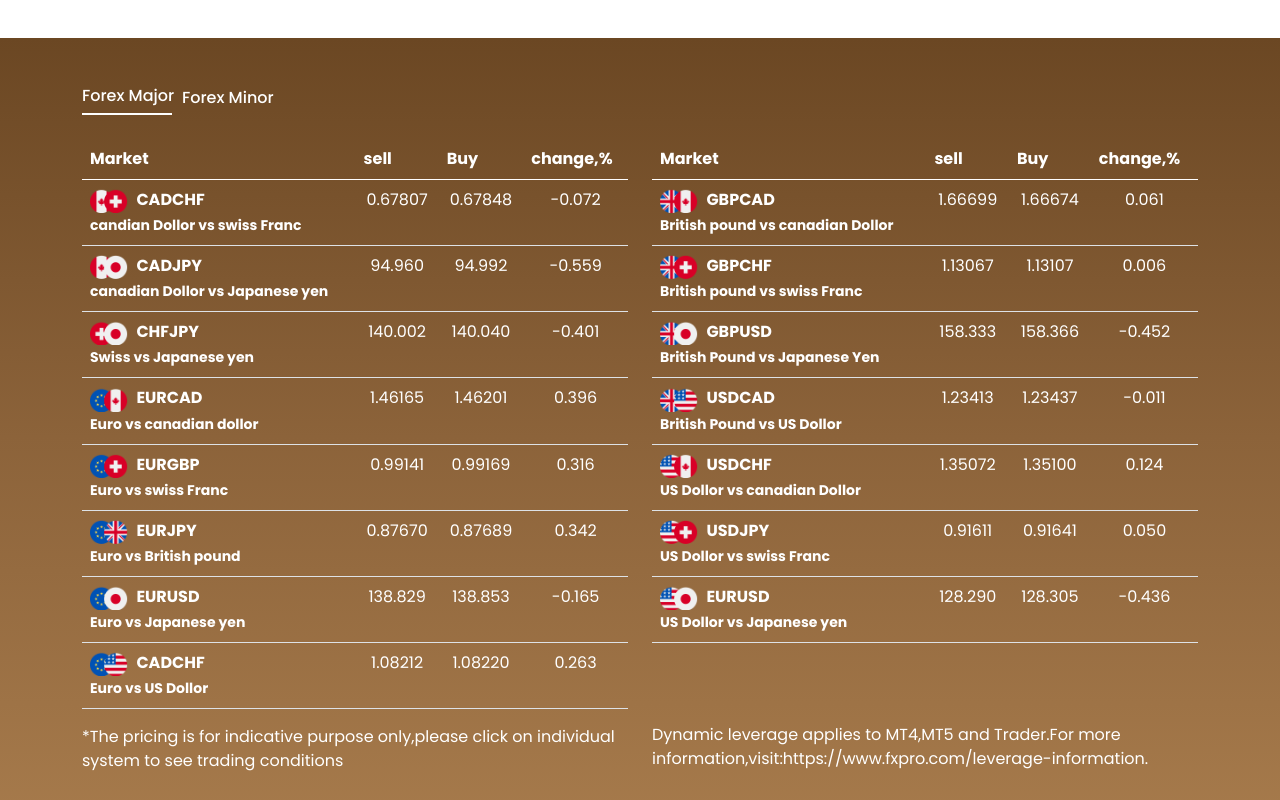
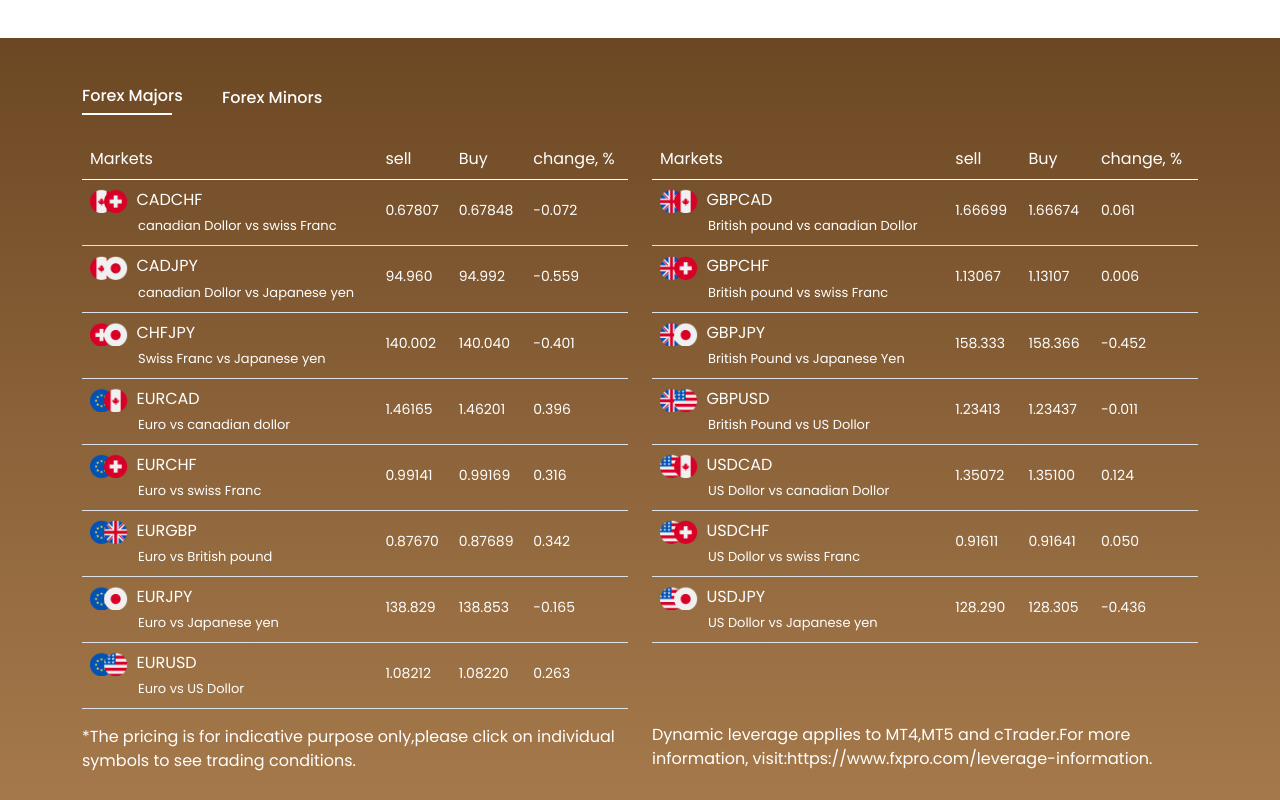
Before and after one commit to Janakalidasan/Demo11, a plain HTML site: page Market.html in a window 1280 px wide. Shown: the part 1060-1860 px from the top of the page. Drawn offline with nearby package versions, Linux system fonts and the light colour scheme.

Commit message:
market update

```diff
--- a/Assets/style.css
+++ b/Assets/style.css
@@ -498,10 +498,15 @@ height: 580px;
     }
     .vs{
         color: white;
+        margin-left: 48px;
+        font-weight: normal;
+        font-size: 13px;
     }
     tbody tr td {
         color: white;
-        text-align: center;
+        text-align: start;
+        padding-top: 20px !important;
+        font-size: 14px;
 
     }
 
@@ -511,10 +516,12 @@ height: 580px;
 
     tbody tr th {
         color: white;
+        font-weight: normal;
     }
 
     thead tr th {
         color: white;
+        font-weight: normal !important;
     }
 
     .tab {
@@ -525,7 +532,7 @@ height: 580px;
         margin-top: 80px;
     }
     .minor {
-        margin-left: 100px;
+        margin-left: 140px;
         margin-top: -35px;
         color: white;
     }.choos{
@@ -1407,7 +1414,12 @@ border: 2px solid rgb(184, 182, 182);
     }
     /*form*/
     @media (max-width:540px){
-
+        .vs {
+            color: white;
+            margin-left: 0px;
+            font-weight: normal;
+            font-size: 12px;
+        }
       .left-1 input[type="submit"] {
         margin-top: 28px;
         width: 120px;
--- a/Market.html
+++ b/Market.html
@@ -129,9 +129,9 @@
 
   <div class="container-fluid mt-5" style="background-image:linear-gradient(180deg,rgba(107, 71, 35, 1),rgba(140, 99, 58, 1),rgba(167, 123, 76, 1));">
     <div class="container py-5">
-      <h6 style="color: white;">Forex Major</h6>
+      <h6 style="color: white;">Forex Majors</h6>
       <h6 style="background-color: white;width: 90px;height: 2px;"></h6>
-      <h6 class="minor">Forex Minor</h6>
+      <h6 class="minor">Forex Minors</h6>
       <br>
      <div class="">
  <div class="row">
@@ -139,16 +139,16 @@
           <table class="table">
             <thead>
               <tr>
-                <th scope="col">Market</th>
+                <th scope="col">Markets</th>
                 <th scope="col">sell</th>
                 <th scope="col">Buy</th>
-                <th scope="col">change,%</th>
+                <th scope="col">change, %</th>
               </tr>
             </thead>
             <tbody>
               <tr>
                 <th scope="row"><img class="flag" src="Assets/img/Copy of div.png">CADCHF<br>
-                  <small class="vs">candian Dollor vs swiss Franc</small>
+                  <small class="vs">canadian Dollor vs swiss Franc</small>
                 </th>
                 <td>0.67807</td>
                 <td>0.67848</td>
@@ -164,7 +164,7 @@
               </tr>
               <tr>
                 <th scope="row"><img class="flag" src="Assets/img/Copy of div2.png">CHFJPY<br><small
-                    class="vs">Swiss vs Japanese yen</small></th>
+                    class="vs">Swiss Franc vs Japanese yen</small></th>
                 <td>140.002</td>
                 <td>140.040</td>
                 <td>-0.401</td>
@@ -177,28 +177,28 @@
                 <td>0.396</td>
               </tr>
               <tr>
-                <th scope="row"><img class="flag" src="Assets/img/Copy of div4.png">EURGBP<br><small
+                <th scope="row"><img class="flag" src="Assets/img/Copy of div4.png">EURCHF<br><small
                     class="vs">Euro vs swiss Franc</small></th>
                 <td>0.99141</td>
                 <td>0.99169</td>
                 <td>0.316</td>
               </tr>
               <tr>
-                <th scope="row"><img class="flag" src="Assets/img/Copy of div5.png">EURJPY<br><small
+                <th scope="row"><img class="flag" src="Assets/img/Copy of div5.png">EURGBP<br><small
                     class="vs">Euro vs British pound</small></th>
                 <td>0.87670</td>
                 <td>0.87689</td>
                 <td>0.342</td>
               </tr>
               <tr>
-                <th scope="row"><img class="flag" src="Assets/img/Copy of div6.png">EURUSD<br><small
+                <th scope="row"><img class="flag" src="Assets/img/Copy of div6.png">EURJPY<br><small
                     class="vs">Euro vs Japanese yen</small></th>
                 <td>138.829</td>
                 <td>138.853</td>
                 <td>-0.165</td>
               </tr>
               <tr>
-                <th scope="row"><img class="flag" src="Assets/img/Copy of div7.png">CADCHF<br><small
+                <th scope="row"><img class="flag" src="Assets/img/Copy of div7.png">EURUSD<br><small
                     class="vs">Euro vs US Dollor</small></th>
                 <td>1.08212</td>
                 <td>1.08220</td>
@@ -206,17 +206,18 @@
               </tr>
             </tbody>
           </table>
-          <P class="tab">*The pricing is for indicative purpose only,please click on individual system to see trading
-            conditions</P>
+          <P class="tab">*The pricing is for indicative purpose only,please click on individual
+            symbols to see trading
+            conditions.</P>
         </div>
         <div class="col-lg-6 table-responsive">
           <table class="table">
             <thead>
               <tr>
-                <th scope="col">Market</th>
+                <th scope="col">Markets</th>
                 <th scope="col">sell</th>
                 <th scope="col">Buy</th>
-                <th scope="col">change,%</th>
+                <th scope="col">change, %</th>
               </tr>
             </thead>
             <tbody>
@@ -237,7 +238,7 @@
                 <td>0.006</td>
               </tr>
               <tr>
-                <th scope="row"><img class="flag" src="Assets/img/Copy of div10.png">GBPUSD<br><small
+                <th scope="row"><img class="flag" src="Assets/img/Copy of div10.png">GBPJPY<br><small
                     class="vs">British Pound vs Japanese Yen</small>
                 </th>
                 <td>158.333</td>
@@ -245,14 +246,14 @@
                 <td>-0.452</td>
               </tr>
               <tr>
-                <th scope="row"><img class="flag" src="Assets/img/copy of div11.png">USDCAD<br><small
+                <th scope="row"><img class="flag" src="Assets/img/copy of div11.png">GBPUSD<br><small
                     class="vs">British Pound vs US Dollor</small></th>
                 <td>1.23413</td>
                 <td>1.23437</td>
                 <td>-0.011</td>
               </tr>
               <tr>
-                <th scope="row"><img class="flag" src="Assets/img/copy of div12.png">USDCHF<br><small
+                <th scope="row"><img class="flag" src="Assets/img/copy of div12.png">USDCAD<br><small
                     class="vs">US Dollor vs canadian Dollor</small>
                 </th>
                 <td>1.35072</td>
@@ -260,14 +261,14 @@
                 <td>0.124</td>
               </tr>
               <tr>
-                <th scope="row"><img class="flag" src="Assets/img/copy of div13.png">USDJPY<br><small
+                <th scope="row"><img class="flag" src="Assets/img/copy of div13.png">USDCHF<br><small
                     class="vs">US Dollor vs swiss Franc</small></th>
                 <td>0.91611</td>
                 <td>0.91641</td>
                 <td>0.050</td>
               </tr>
               <tr>
-                <th scope="row"><img class="flag" src="Assets/img/Copy of div14.png">EURUSD<br><small
+                <th scope="row"><img class="flag" src="Assets/img/Copy of div14.png">USDJPY<br><small
                     class="vs">US Dollor vs Japanese yen</small></th>
                 <td>128.290</td>
                 <td>128.305</td>
@@ -276,7 +277,7 @@
 
             </tbody>
           </table>
-          <P class="tab-1">Dynamic leverage applies to MT4,MT5 and Trader.For more information,visit:<a href=""
+          <P class="tab-1">Dynamic leverage applies to MT4,MT5 and cTrader.For more information, visit:<a href=""
               style="text-decoration-line: none;color: white;">https://www.fxpro.com/leverage-information.</a></P>
         </div>
       </div>
```
